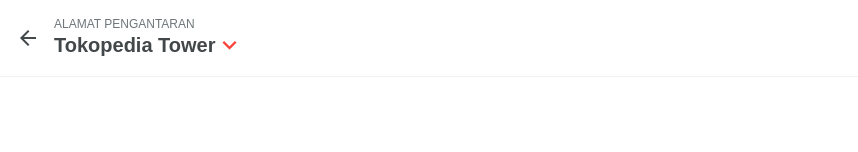
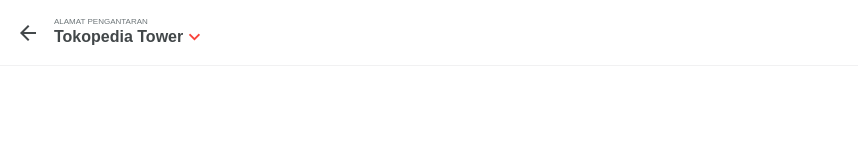
Before and after one commit to reykim7124/d98078217aabad562ec092f52580a0d248aa6270, a React (Create React App) app: page / in a window 1280 px wide. Shown: the top 152 px of the page, without its empty margins (0-858 px from the left). Built offline with nearby package versions, Linux system fonts and the light colour scheme.

Commit message:
change font sizes on modal button text

```diff
--- a/src/components/ModalLocation.js
+++ b/src/components/ModalLocation.js
@@ -169,10 +169,10 @@
     return (
       <div>
         <ModalButton text={theme.text} onClick={() => handleToggleModal(true)}>
-          <label style={{fontSize: '0.75rem', color: theme.subText}}>ALAMAT PENGANTARAN</label>
+          <label style={{fontSize: '0.5rem', color: theme.subText}}>ALAMAT PENGANTARAN</label>
           <span style={{display: 'flex', alignItems: 'center'}}>
-            <label style={{fontWeight: '600'}}>Tokopedia Tower</label>
-            <i className='material-icons' style={{color: theme.lightRed, fontSize: '1.75rem'}}>expand_more</i>
+            <label style={{fontWeight: '600', fontSize: '1rem'}}>Tokopedia Tower</label>
+            <i className='material-icons' style={{color: theme.lightRed, fontSize: '1.4rem'}}>expand_more</i>
           </span>
         </ModalButton>
         <Modal toggle={modal} close={() => handleToggleModal(false)} />
```
